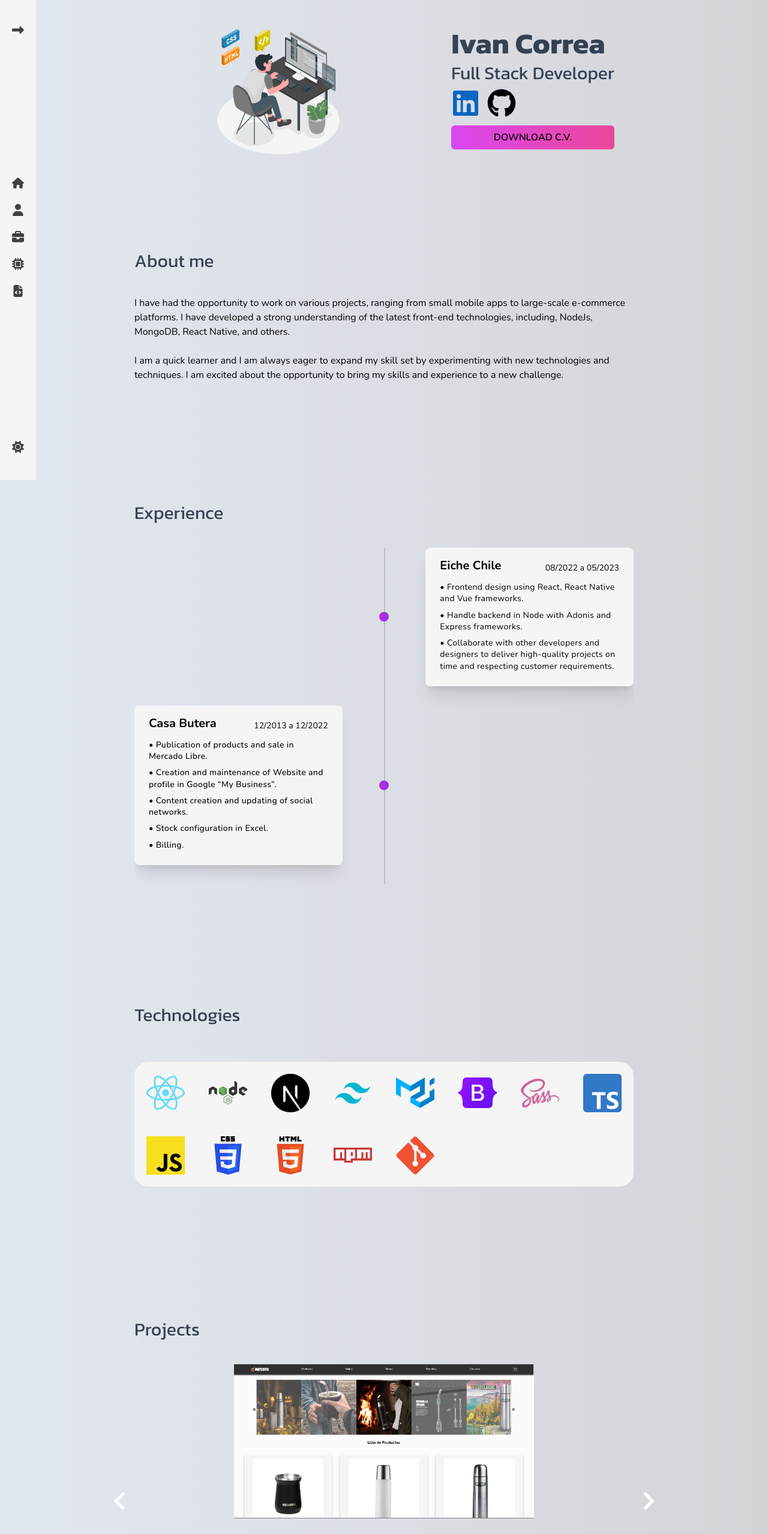
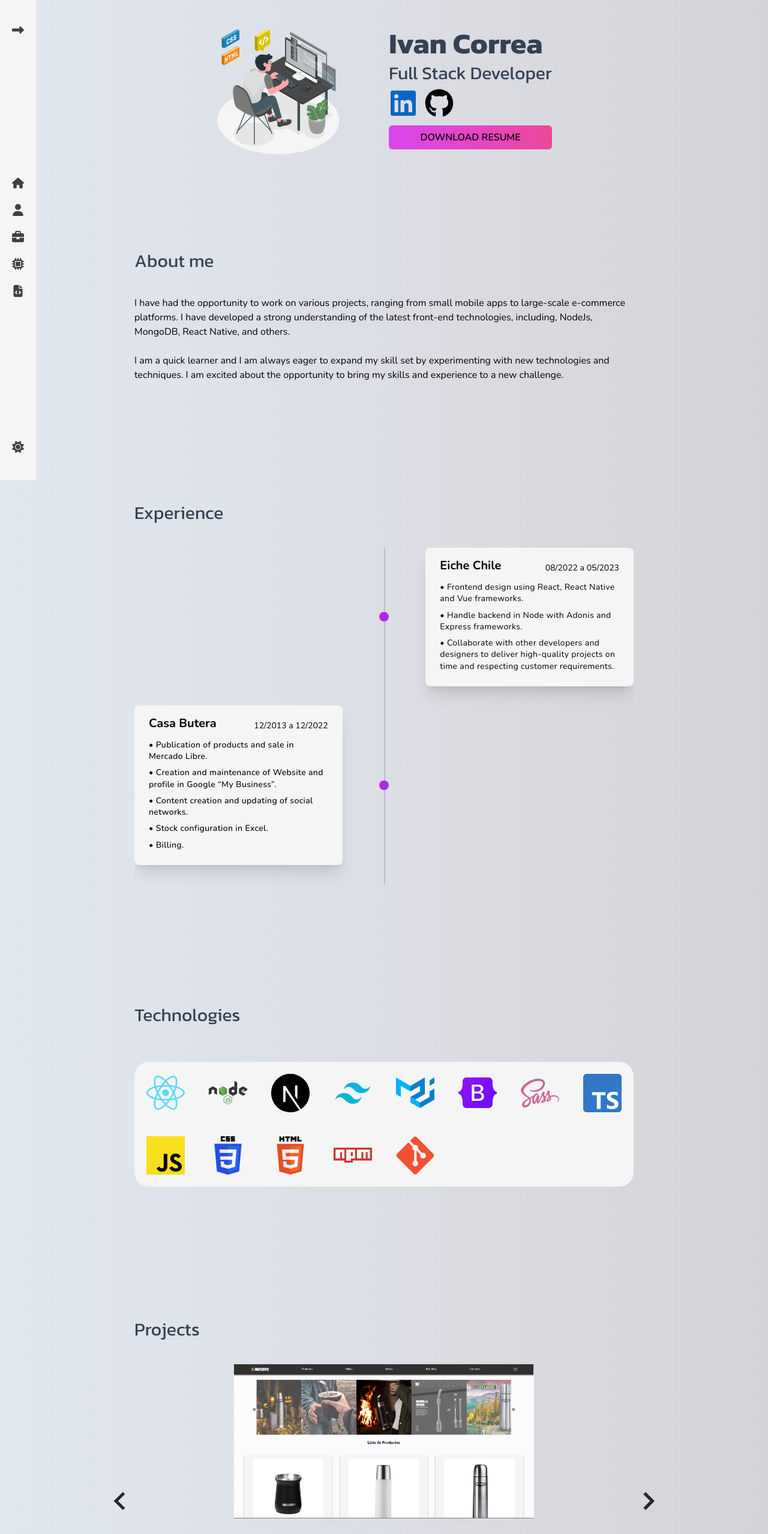
Before and after one commit to IvanMCorrea/dev_portfolio, a Next.js app: page / in a window 1280 px wide. Shown: the top 2557 px of the page at 60% size. Built offline with nearby package versions, Linux system fonts and the light colour scheme.

Commit message:
Add theme styles to arrows in projects and change size of svg in landing

```diff
--- a/app/_components/Landing.tsx
+++ b/app/_components/Landing.tsx
@@ -21,7 +21,7 @@ const Landing = () => {
   ];
   return (
     <header className="flex w-full gap-20 justify-center">
-      <div className="relative w-[50%] max-sm:hidden">
+      <div className="relative w-[25%] max-sm:hidden">
         <Image src="/assets/prog.svg" alt="Working Developer" fill priority />
       </div>
       <section className="max-w-md flex flex-col gap-2">
@@ -57,7 +57,7 @@ const Landing = () => {
           download="C.V. Ivan Correa.pdf"
           className="font-semibold bg-gradient-to-r from-fuchsia-500 to-pink-500 py-2 px-4 rounded-md mb-2 text-center uppercase hover:scale-110 transition-all ease-in-out duration-300"
         >
-          Download C.V.
+          Download Resume
         </a>
       </section>
     </header>
--- a/app/_components/Projects.tsx
+++ b/app/_components/Projects.tsx
@@ -25,15 +25,23 @@ const Projects = () => {
     return (
       <svg
         onClick={props.onClick}
-        className={`arrow ${props.left ? "-left-10" : "-right-10"}`}
+        className={`arrow text-neutral-800 dark:text-neutral-300 ${
+          props.left ? "-left-10" : "-right-10"
+        }`}
         xmlns="http://www.w3.org/2000/svg"
         viewBox="0 0 24 24"
       >
         {props.left && (
-          <path d="M16.67 0l2.83 2.829-9.339 9.175 9.339 9.167-2.83 2.829-12.17-11.996z" />
+          <path
+            fill="currentColor"
+            d="M16.67 0l2.83 2.829-9.339 9.175 9.339 9.167-2.83 2.829-12.17-11.996z"
+          />
         )}
         {!props.left && (
-          <path d="M5 3l3.057-3 11.943 12-11.943 12-3.057-3 9-9z" />
+          <path
+            fill="currentColor"
+            d="M5 3l3.057-3 11.943 12-11.943 12-3.057-3 9-9z"
+          />
         )}
       </svg>
     );
```
